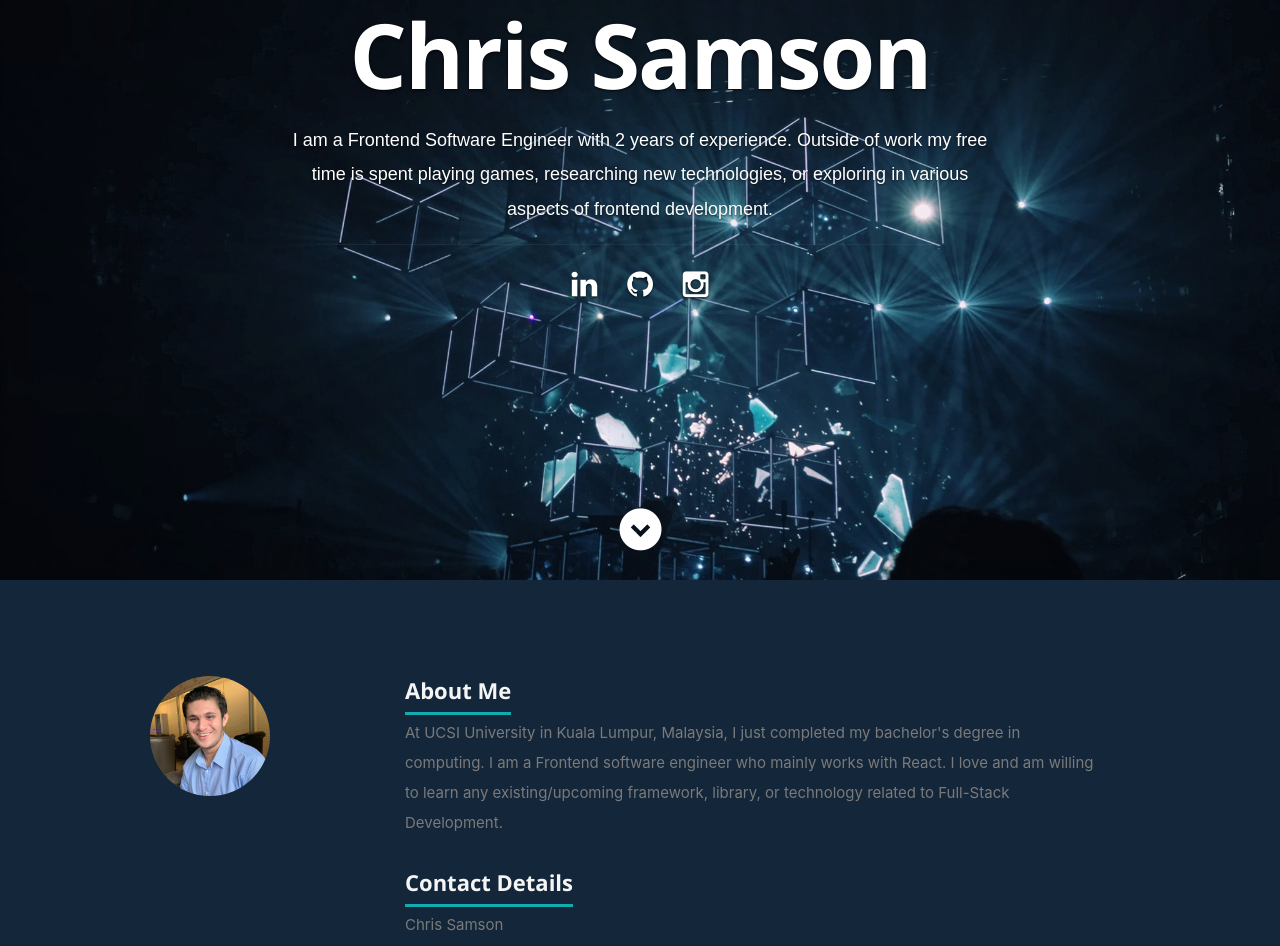
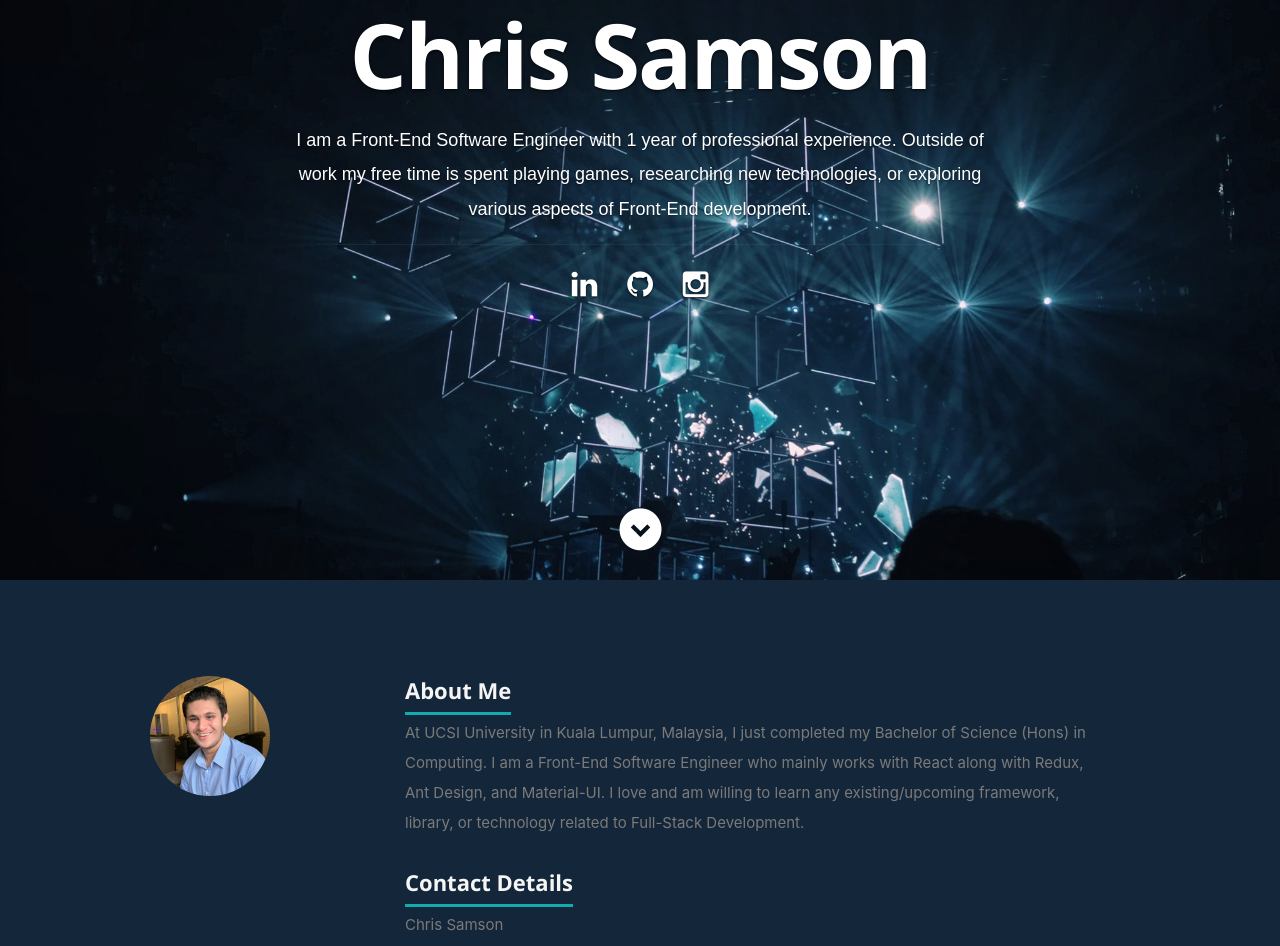
Before and after one commit to chrissamson2000/portfolio-V1, a React (Create React App) app: page / in a window 1280 px wide. Shown: the part 220-1166 px from the top of the page. Built offline with nearby package versions, Linux system fonts and the light colour scheme; the HTML template or start-up script is replaced by a standard one.

Commit message:
Description and text changes

```diff
--- a/public/css/layout.css
+++ b/public/css/layout.css
@@ -349,17 +349,17 @@ ul#nav li.current a { color: #11ABB0; }
   	-webkit-animation: html5 2s ease;
 }
 .javascript {
-  	width: 70%;
+  	width: 60%;
   	-moz-animation: javascript 2s ease;
   	-webkit-animation: javascript 2s ease;
 }
 .reactjs  {
-  	width: 60%;
+  	width: 75%;
   	-moz-animation: reactjs  2s ease;
   	-webkit-animation: reactjs  2s ease;
 }
 .css {
-  	width: 80%;
+  	width: 70%;
   	-moz-animation: css 2s ease;
   	-webkit-animation: css 2s ease;
 }
@@ -369,7 +369,7 @@ ul#nav li.current a { color: #11ABB0; }
   	-webkit-animation: mysql 2s ease;
 }
 .git {
-  	width: 85%;
+  	width: 50%;
   	-moz-animation: git 2s ease;
   	-webkit-animation: git 2s ease;
 }
@@ -386,11 +386,11 @@ ul#nav li.current a { color: #11ABB0; }
 }
 @-moz-keyframes javascript {
   0%   { width: 0px;  }
-  100% { width: 70%;  }
+  100% { width: 60%;  }
 }
 @-moz-keyframes reactjs  {
   0%   { width: 0px;  }
-  100% { width: 60%;  }
+  100% { width: 75%;  }
 }
 @-moz-keyframes css {
   0%   { width: 0px;  }
@@ -402,7 +402,7 @@ ul#nav li.current a { color: #11ABB0; }
 }
 @-moz-keyframes git {
   0%   { width: 0px;  }
-  100% { width: 85%;  }
+  100% { width: 50%;  }
 }
 
 @-moz-keyframes nodejs {
@@ -424,7 +424,7 @@ ul#nav li.current a { color: #11ABB0; }
 }
 @-webkit-keyframes reactjs {
   0%   { width: 0px;  }
-  100% { width: 60%;  }
+  100% { width: 70%;  }
 }
 @-webkit-keyframes mysql {
   0%   { width: 0px;  }
@@ -432,7 +432,7 @@ ul#nav li.current a { color: #11ABB0; }
 }
 @-webkit-keyframes git {
   0%   { width: 0px;  }
-  100% { width: 80%;  }
+  100% { width: 50%;  }
 }
 @-webkit-keyframes nodejs {
    0%   { width: 0px;  }
--- a/src/App.js
+++ b/src/App.js
@@ -3,8 +3,8 @@ import Header from './components/Header';
 import About from './components/About';
 import Resume from './components/Resume';
 import Portfolio from './components/Portfolio';
-import Testimonials from  './components/Testimonials';
-import ContactUs from './components/ContactUs';
+// import Testimonials from  './components/Testimonials';
+// import ContactUs from './components/ContactUs';
 import Footer from './components/Footer';
 import resumeData from './resumeData';
 
--- a/src/components/Portfolio.js
+++ b/src/components/Portfolio.js
@@ -1,3 +1,5 @@
+/* eslint-disable jsx-a11y/alt-text */
+/* eslint-disable react/jsx-no-comment-textnodes */
 import React, { Component } from 'react';
 import VisibilityIcon from '@mui/icons-material/Visibility';
 import Link from '@mui/material/Link';
--- a/src/components/Resume.js
+++ b/src/components/Resume.js
@@ -1,5 +1,4 @@
 import React, { Component } from "react";
-import Fade from 'react-reveal/Fade';
 import Flip from 'react-reveal/Flip';
 
 export default class Resume extends Component {
--- a/src/resumeData.js
+++ b/src/resumeData.js
@@ -1,9 +1,9 @@
 let resumeData = {
     "imagebaseurl":"https://rbhatia46.github.io/",
     "name": "Chris Samson",
-    "role": "Frontend Software Engineer with 2 years of experience",
+    "role": "Front-End Software Engineer with 1 year of professional experience",
     "linkedinId":"Chrissamson2000@gmail.com",
-    "roleDescription": " Outside of work my free time is spent playing games, researching new technologies, or exploring in various aspects of frontend development.",
+    "roleDescription": " Outside of work my free time is spent playing games, researching new technologies, or exploring various aspects of Front-End development.",
     "socialLinks":[
         {
           "name":"linkedin",
@@ -21,7 +21,7 @@ let resumeData = {
           "className":"fa fa-instagram"
         }
       ],
-    "aboutme":"At UCSI University in Kuala Lumpur, Malaysia, I just completed my bachelor's degree in computing. I am a Frontend software engineer who mainly works with React. I love and am willing to learn any existing/upcoming framework, library, or technology related to Full-Stack Development.",
+    "aboutme":"At UCSI University in Kuala Lumpur, Malaysia, I just completed my Bachelor of Science (Hons) in Computing. I am a Front-End Software Engineer who mainly works with React along with Redux, Ant Design, and Material-UI. I love and am willing to learn any existing/upcoming framework, library, or technology related to Full-Stack Development.",
     "address":"Zanesville, Ohio",
     "website":"Chrissamson2000@gmail.com",
     "education":[
```
